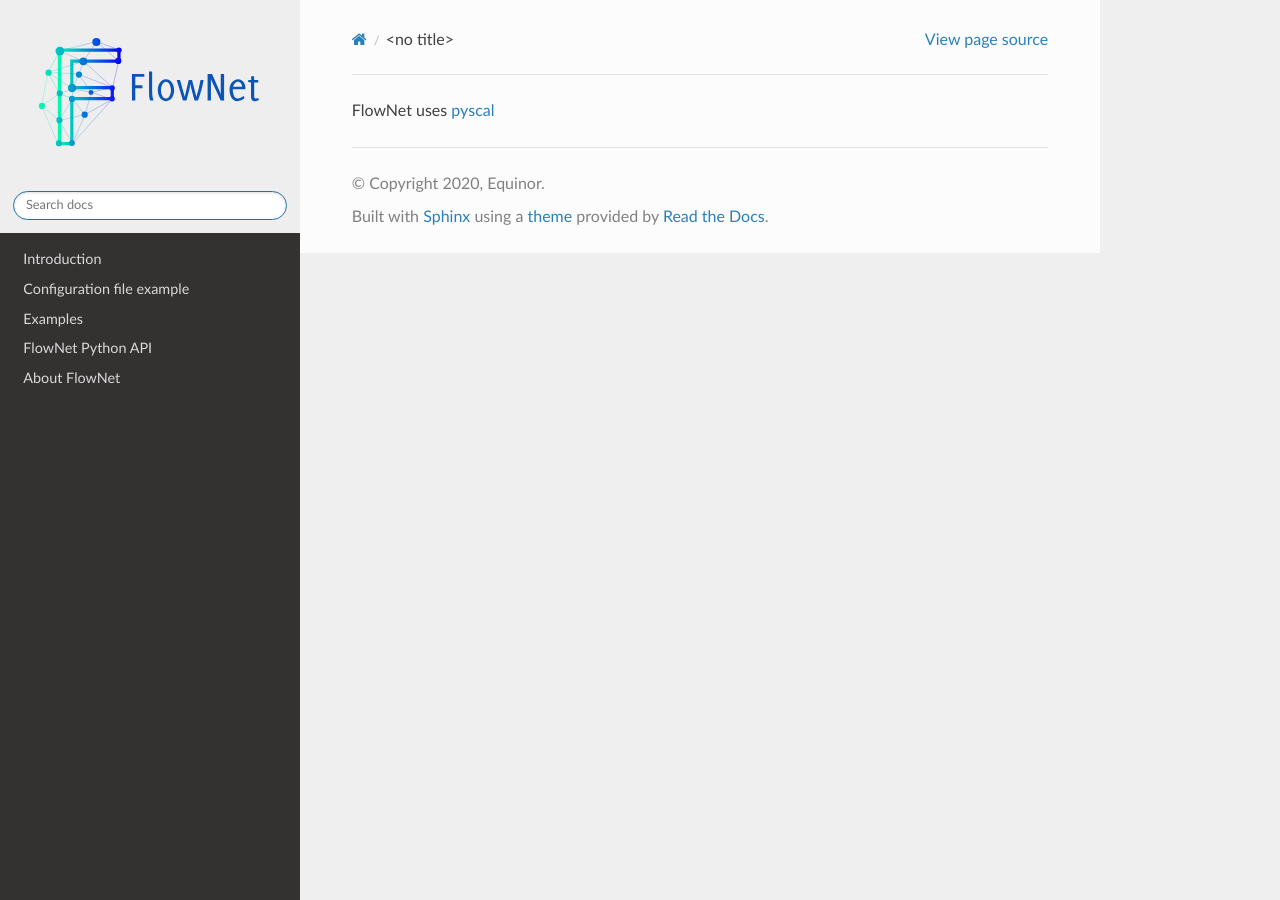
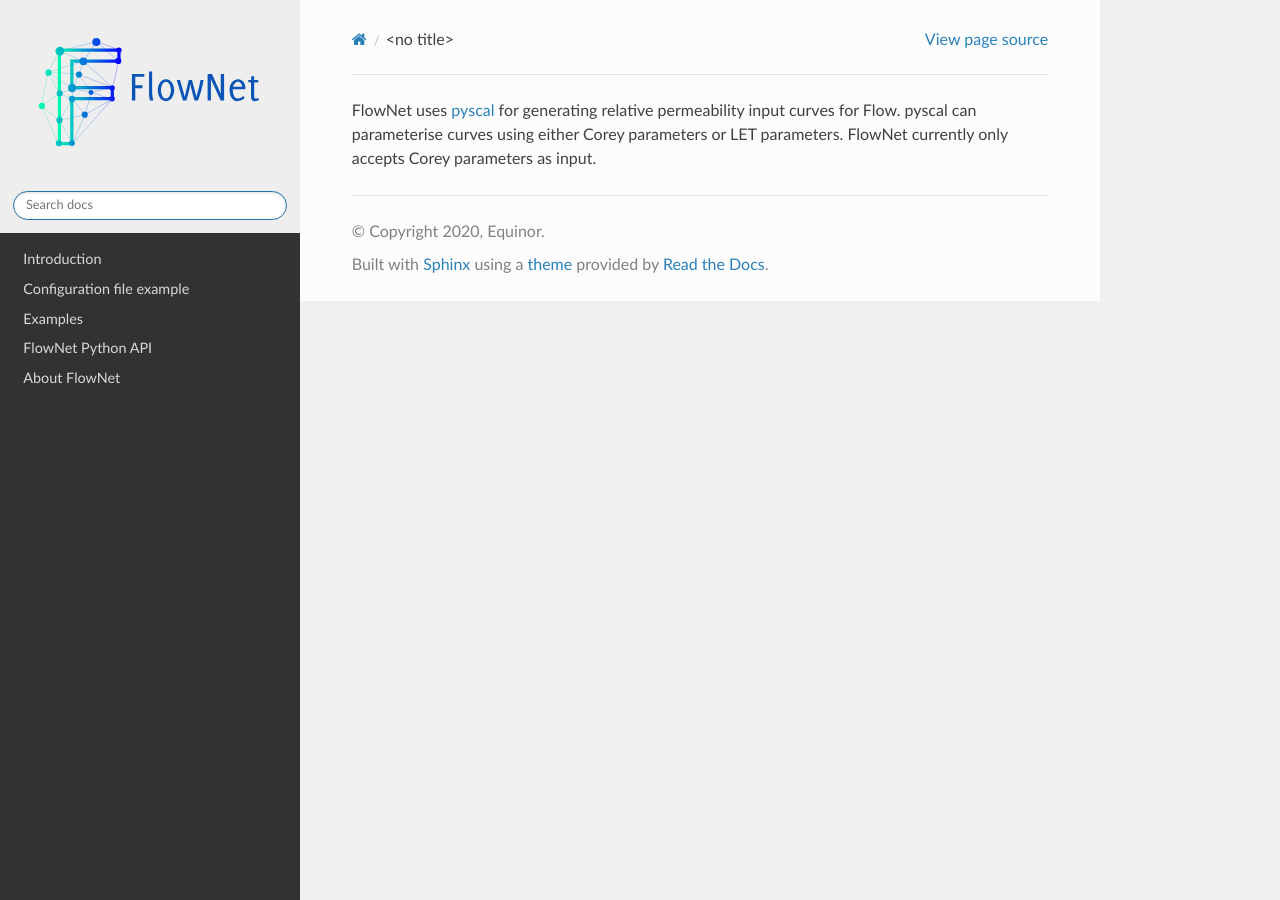
Before and after one commit to equinor/flownet, a Sphinx documentation site: the page built from docs/relative_permeability.rst, in a window 1280 px wide. Built offline with Sphinx 7.4.7 and the Read the Docs theme 2.0.0, drawn with Linux system fonts in a browser that asks for light colours.

Commit message:
Update relative_permeability.rst

```diff
--- a/docs/relative_permeability.rst
+++ b/docs/relative_permeability.rst
@@ -1 +1 @@
-FlowNet uses `pyscal <https://github.com/equinor/pyscal>`_
+FlowNet uses `pyscal <https://github.com/equinor/pyscal>`_ for generating relative permeability input curves for Flow. pyscal can parameterise curves using either Corey parameters or LET parameters. FlowNet currently only accepts Corey parameters as input.
```
